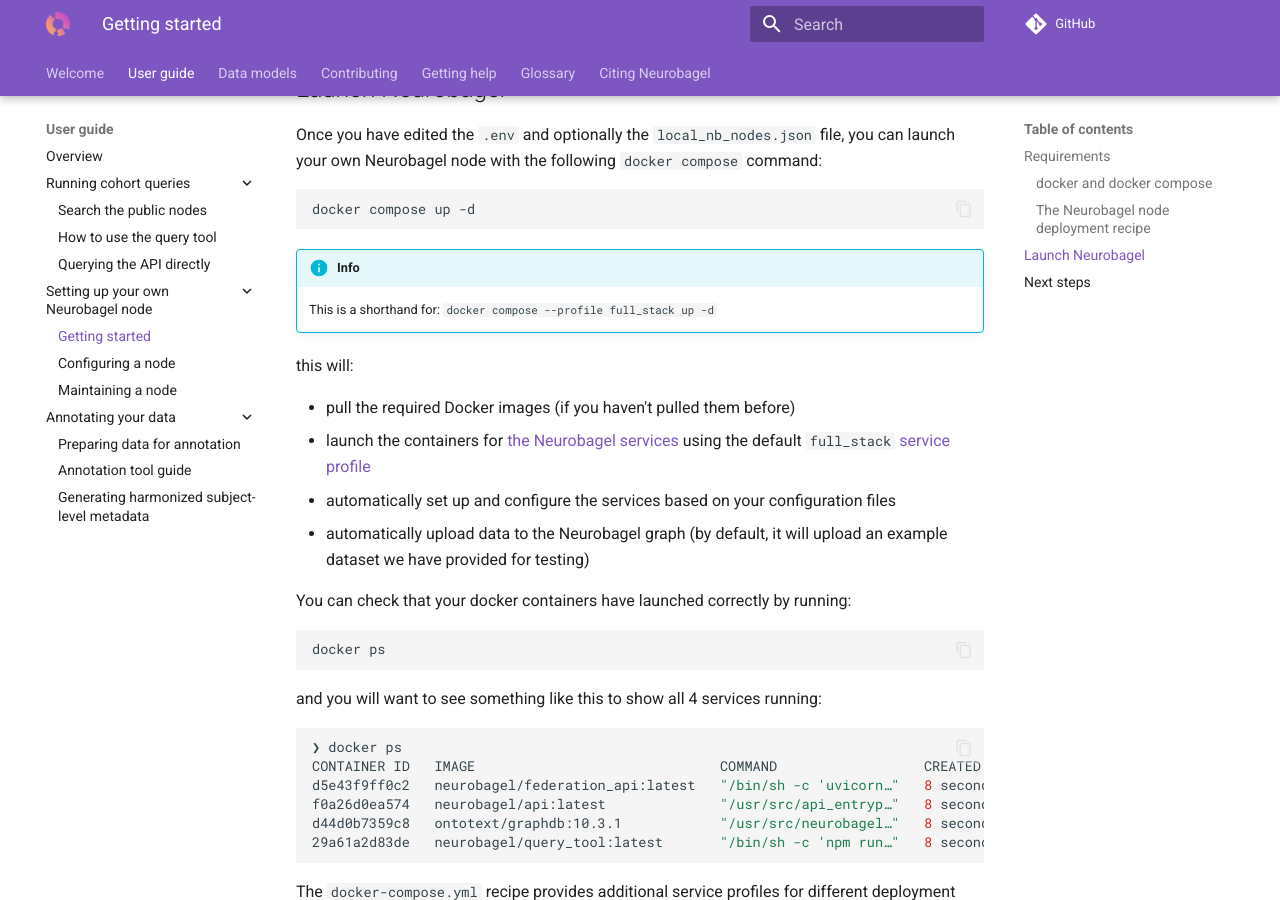
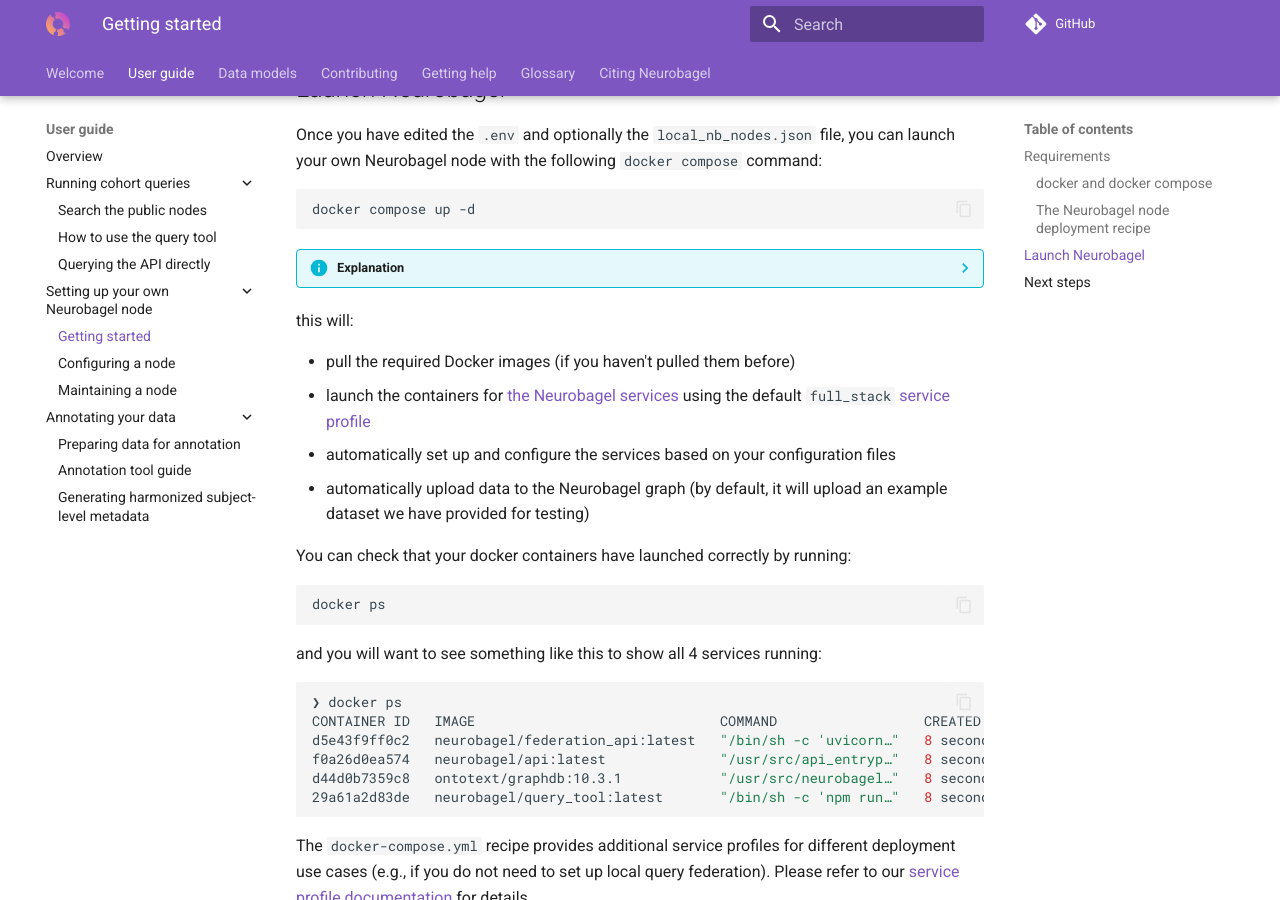
Before and after one commit to neurobagel/documentation, an MkDocs documentation site: the page built from docs/getting_started.md, in a window 1280 px wide and 900 px high, scrolled down 2572 px. Built offline with MkDocs 1.6.1 and Material for MkDocs 9.7.7, drawn with Linux system fonts in a browser that asks for light colours; emoji names are drawn with the system emoji font; comment, search, counter and statistics services are not loaded.

Commit message:
update admonitions

````diff
--- a/docs/config.md
+++ b/docs/config.md
@@ -39,8 +39,7 @@
     !!! info
         This is the **default profile** if you don't specify one.
 
-    !!! info
-        By default this profile will also federate over all publicly accessible Neurobagel nodes, although this behaviour can be disabled in the f-API using the environment variable [`NB_FEDERATE_REMOTE_PUBLIC_NODES`](#environment-variables).
+        By default, this profile will also federate over all publicly accessible Neurobagel nodes, although this behaviour can be disabled in the f-API using the environment variable [`NB_FEDERATE_REMOTE_PUBLIC_NODES`](#environment-variables).
 
 2. `local_node`: Best profile if you want to run a standalone Neurobagel node
     but rely on a separate deployment for providing federation and a graphical query tool (such as Neurobagel's own hosted public instances).
--- a/docs/getting_started.md
+++ b/docs/getting_started.md
@@ -119,7 +119,7 @@
 ```bash
 docker compose up -d
 ```
-!!! info
+??? info "Explanation"
     This is a shorthand for: `docker compose --profile full_stack up -d`
 
 this will:
````
